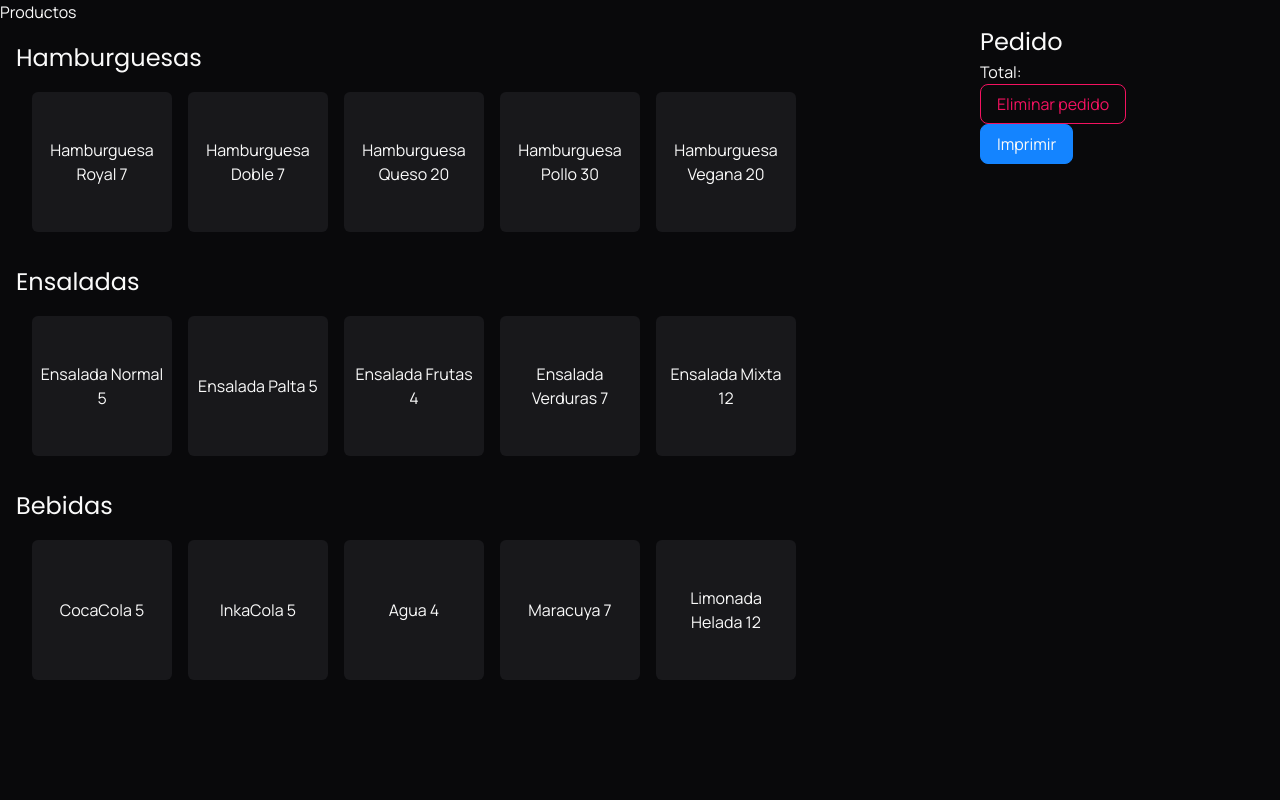
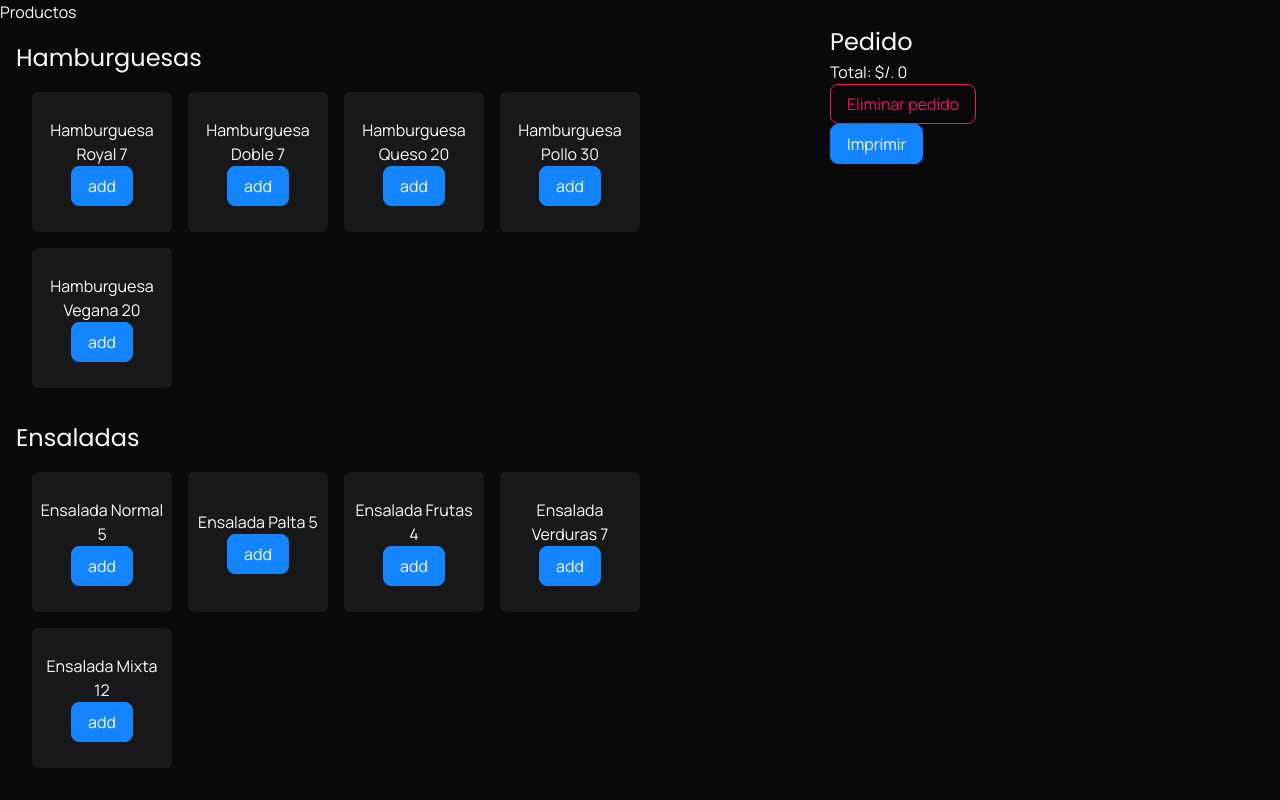
Before and after one commit to puriihuaman/restaurante, an Angular app: page / in a window 1280 px wide. Shown: the top 800 px of the page. Built offline with nearby package versions, Linux system fonts and the light colour scheme.

Commit message:
feat: add order lista and calculate total

```diff
--- a/src/app/app.component.html
+++ b/src/app/app.component.html
@@ -9,7 +9,12 @@
         <div class="category">
           <ul class="category-content">
             @for (burger of allBurgers; track burger.id) {
-            <li class="item">{{ burger.title }} {{ burger.price }}</li>
+            <li class="item">
+              <p>{{ burger.title }} {{ burger.price }}</p>
+              <button class="button pay" (click)="handleAddOrder(burger)">
+                add
+              </button>
+            </li>
             }
           </ul>
         </div>
@@ -21,7 +26,12 @@
         <div class="category">
           <ul class="category-content">
             @for (salad of allSalads; track salad.id) {
-            <li class="item">{{ salad.title }} {{ salad.price }}</li>
+            <li class="item">
+              <p>{{ salad.title }} {{ salad.price }}</p>
+              <button class="button pay" (click)="handleAddOrder(salad)">
+                add
+              </button>
+            </li>
             }
           </ul>
         </div>
@@ -33,7 +43,12 @@
         <div class="category">
           <ul class="category-content">
             @for (drink of allDrinks; track drink.id) {
-            <li class="item">{{ drink.title }} {{ drink.price }}</li>
+            <li class="item">
+              <p>{{ drink.title }} {{ drink.price }}</p>
+              <button class="button pay" (click)="handleAddOrder(drink)">
+                add
+              </button>
+            </li>
             }
           </ul>
         </div>
@@ -43,10 +58,31 @@
     <div class="right">
       <h3 class="title">Pedido</h3>
 
-      <ul></ul>
+      <ul class="order">
+        @for (prod of allOrderProducts; track prod.product.id) {
+        <li class="order-item">
+          <div>*</div>
+          <p class="order-title">{{ prod.product.title }}</p>
+          <p>{{ prod.quantity }}</p>
+
+          <div class="order-actions">
+            <input
+              type="number"
+              name="amount"
+              id="amount"
+              class="order-input"
+              value="1"
+              min="1"
+            />
+
+            <button class="button cancel">X</button>
+          </div>
+        </li>
+        }
+      </ul>
 
       <div>
-        <p>Total:</p>
+        <p>Total: $/. {{ total }}</p>
       </div>
 
       <footer>
--- a/src/app/app.component.scss
+++ b/src/app/app.component.scss
@@ -9,6 +9,10 @@
 
   @media (width >= 768px) {
     grid-template-columns: 1fr var(--column-size);
+  }
+
+  @media (width >= 1024px) {
+    --column-size: 450px;
   }
 }
 
@@ -42,17 +46,39 @@
   display: flex;
   justify-content: center;
   align-items: center;
+  flex-direction: column;
   border-radius: var(--radii-md);
   text-align: center;
 }
 
 .button {
+  position: relative;
+  overflow: hidden;
   padding: var(--space-2) var(--space-4);
   border-radius: var(--radii-lg);
   cursor: pointer;
   border: 1px solid currentColor;
   transition: var(--transition-property-common),
     var(--transition-easing-ease-in-out), var(--transition-duration-300);
+
+  &::after {
+    content: "";
+    display: block;
+    position: absolute;
+    top: 50%;
+    left: 50%;
+    z-index: var(--zIndices-docked);
+    width: var(--size);
+    height: var(--size);
+    border-radius: var(--radii-full);
+    background-color: var(--gray-50);
+    opacity: 0.2;
+    transform: translate(-50%, -50%);
+  }
+  &:active::after {
+    animation: button-scale 300ms linear;
+    transform-origin: center;
+  }
 }
 
 .pay {
@@ -72,3 +98,45 @@
     background-color: var(--red-900);
   }
 }
+
+@keyframes button-scale {
+  from {
+    width: 0;
+    height: 0;
+  }
+  to {
+    width: 200px;
+    height: 200px;
+  }
+}
+
+.order {
+}
+
+.order-item {
+  display: flex;
+  /* justify-content: space-between; */
+  align-items: center;
+  column-gap: var(--space-4);
+  text-align: center;
+  padding: var(--space-2);
+  background: var(--gray-900);
+  border-radius: var(--radii-lg);
+}
+
+.order-title {
+  text-wrap: nowrap;
+}
+
+.order-actions {
+  display: flex;
+  justify-content: center;
+  align-items: center;
+  column-gap: var(--space-4);
+  text-align: center;
+  margin-left: auto;
+}
+
+.order-input {
+  width: 50px;
+}
--- a/src/app/app.component.ts
+++ b/src/app/app.component.ts
@@ -1,7 +1,8 @@
 import { Component, inject, type OnInit } from "@angular/core";
 import { RouterOutlet } from "@angular/router";
+import type { Product } from "./core/models/product";
+import { OrderService } from "./core/services/order.service";
 import { ProductService } from "./core/services/product.service";
-import type { Product } from "./core/models/product";
 
 @Component({
   selector: "app-root",
@@ -11,19 +12,28 @@ import type { Product } from "./core/models/product";
   styleUrl: "./app.component.scss",
 })
 export class AppComponent implements OnInit {
-  title = "restaurante";
   private productService: ProductService = inject(ProductService);
-
+  private orderService: OrderService = inject(OrderService);
   public allProduct: Product[] = [];
 
   public allBurgers: Product[] = [];
   public allSalads: Product[] = [];
   public allDrinks: Product[] = [];
 
+  public allOrderProducts: { product: Product; quantity: number }[] = [];
+  public total: number = 0;
+
   ngOnInit(): void {
     this.allProduct = this.productService.getAllProducts;
     this.allBurgers = this.productService.allBurgers;
     this.allSalads = this.productService.allSalads;
     this.allDrinks = this.productService.allDrinks;
+
+    this.allOrderProducts = this.orderService.allProducts;
+  }
+
+  handleAddOrder(product: Product) {
+    this.orderService.addOrder(product, 1);
+    this.total = this.orderService.totalToPay;
   }
 }
--- /dev/null
+++ b/src/app/core/models/order.ts
@@ -0,0 +1,29 @@
+import type { Product } from "./product";
+
+export class Order {
+  private _code: string;
+  private _products: { product: Product; quantity: number }[];
+  private _total: number;
+
+  constructor(
+    code: string,
+    products: { product: Product; quantity: number }[],
+    total: number
+  ) {
+    this._code = code;
+    this._products = products;
+    this._total = total;
+  }
+
+  get code(): string {
+    return this._code;
+  }
+
+  get products(): { product: Product; quantity: number }[] {
+    return this._products;
+  }
+
+  get total(): number {
+    return this._total;
+  }
+}
--- /dev/null
+++ b/src/app/core/services/order.service.ts
@@ -0,0 +1,49 @@
+import { Order } from "../models/order";
+import { Product } from "./../models/product";
+import { Injectable } from "@angular/core";
+
+@Injectable({
+  providedIn: "root",
+})
+export class OrderService {
+  private products: { product: Product; quantity: number }[] = [];
+  private allOrders: Order[] = [];
+  private total: number = 0;
+  constructor() {}
+
+  addOrder(product: Product, amount: number): void {
+    const existingProduct = this.products.find(
+      (prod) => prod.product.id === product.id
+    );
+    if (existingProduct) {
+      existingProduct.quantity += amount;
+    } else {
+      this.products.push({ product, quantity: amount });
+    }
+
+    this.total = this.products.reduce((acc, { product, quantity }) => {
+      return acc + product.price * quantity;
+    }, 0);
+    console.log(this.total);
+    this.allOrders.push(
+      new Order(crypto.randomUUID(), this.products, this.total)
+    );
+
+    // this.products = [];
+    // this.total = 0;
+  }
+
+  get allOrder(): Order[] {
+    return this.allOrders;
+  }
+
+  get allProducts() {
+    return this.products;
+  }
+
+  get totalToPay(): number {
+    return this.total;
+  }
+}
+
+// {codigo, [  ], total}
```
Also changed, not shown: 1 other file (tests, documents, lock files or other folders).
